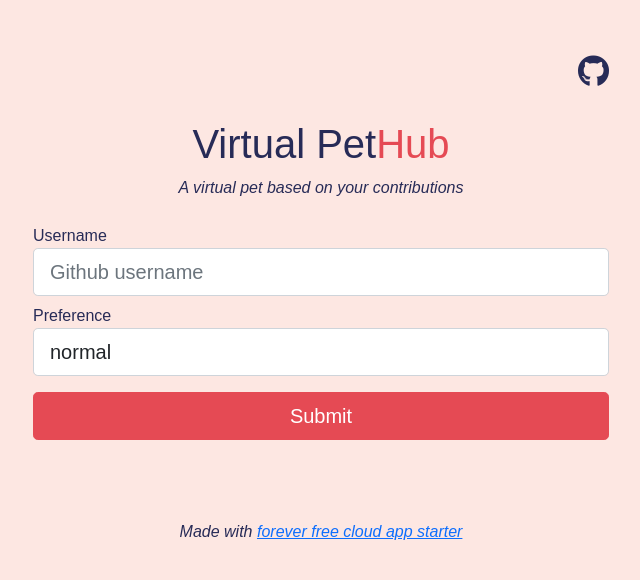
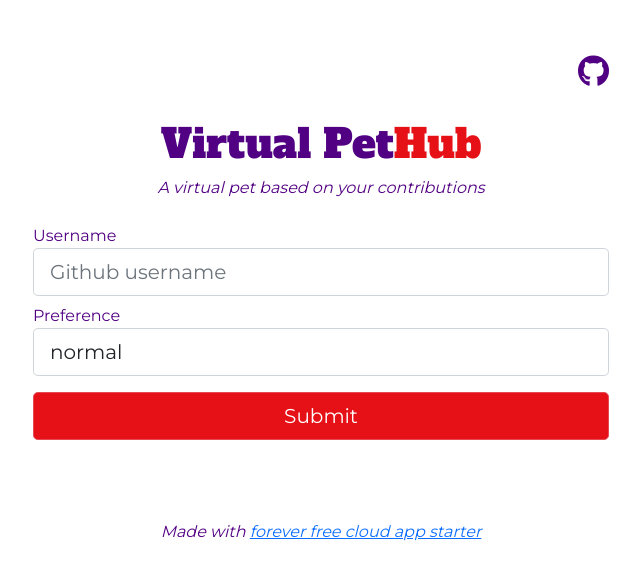
Before and after one commit to celina-lopez/virtual-pethub, a FastAPI app: page / in a window 1280 px wide. Shown: the top 580 px of the page, without its empty margins (319-959 px from the left). Run offline with FastAPI, Linux system fonts and the light colour scheme; some web fonts are replaced.

Commit message:
some font styling

```diff
--- a/static/styles.css
+++ b/static/styles.css
@@ -1,12 +1,12 @@
 body {
-  background-color: #fde7e2;
+  background-color: #ffffff;
   height: 100%;
-  font-family: 'Rubik', sans-serif;
-  color: #272b57;
+  font-family: 'Montserrat', sans-serif;
+  color: #520083;
 }
 
 .fancy-font {
-  font-family: 'Rubik', sans-serif;
+  font-family: 'Alfa Slab One', cursive;
   font-weight: 200;
 }
 .fancy-font b {
@@ -14,16 +14,16 @@ body {
 }
 
 .text-main {
-  color: #e54a54;
+  color: #e61116;
 }
 
 .btn-main, .btn-main:visited {
-  background-color: #e54a54 !important;
+  background-color: #e61116 !important;
   border-color: #e54a54 !important;
   color: white;
 }
 .btn-main:hover, .btn-main:active {
-  background-color: #e54a54  !important;
+  background-color: #e61116  !important;
   border-color: #c13538 !important;
   color: white;
 }
--- a/templates/index.html
+++ b/templates/index.html
@@ -3,7 +3,7 @@
 
 <div class="container py-5 mb-3 content" x-data="{}">
   <div class="text-end mb-4">
-    <div style="font-size: 2em; cursor: pointer;" x-on:click="location.href='https://github.com/celina-lopez/bionic-reading'">
+    <div style="font-size: 2em; cursor: pointer;" x-on:click="location.href='https://github.com/celina-lopez/virtual-pethub'">
       <i class="fab fa-github"></i>
     </div>
   </div>
--- a/templates/layout.html
+++ b/templates/layout.html
@@ -8,6 +8,9 @@
     <!-- Bootstrap CSS -->
     <link href="https://cdn.jsdelivr.net/npm/bootstrap@5.0.2/dist/css/bootstrap.min.css" rel="stylesheet" integrity="sha384-EVSTQN3/azprG1Anm3QDgpJLIm9Nao0Yz1ztcQTwFspd3yD65VohhpuuCOmLASjC" crossorigin="anonymous">
     <link rel="preconnect" href="https://fonts.googleapis.com">
+    <link rel="preconnect" href="https://fonts.gstatic.com" crossorigin>
+    <link href="https://fonts.googleapis.com/css2?family=Alfa+Slab+One&family=Montserrat&display=swap" rel="stylesheet">
+
     <link rel="stylesheet" href="https://cdnjs.cloudflare.com/ajax/libs/font-awesome/5.15.3/css/all.min.css">
     <script src="https://code.jquery.com/jquery-3.3.1.min.js"></script>
     <script src="https://cdn.jsdelivr.net/npm/bootstrap@5.0.2/dist/js/bootstrap.bundle.min.js" integrity="sha384-MrcW6ZMFYlzcLA8Nl+NtUVF0sA7MsXsP1UyJoMp4YLEuNSfAP+JcXn/tWtIaxVXM" crossorigin="anonymous"></script>
```
